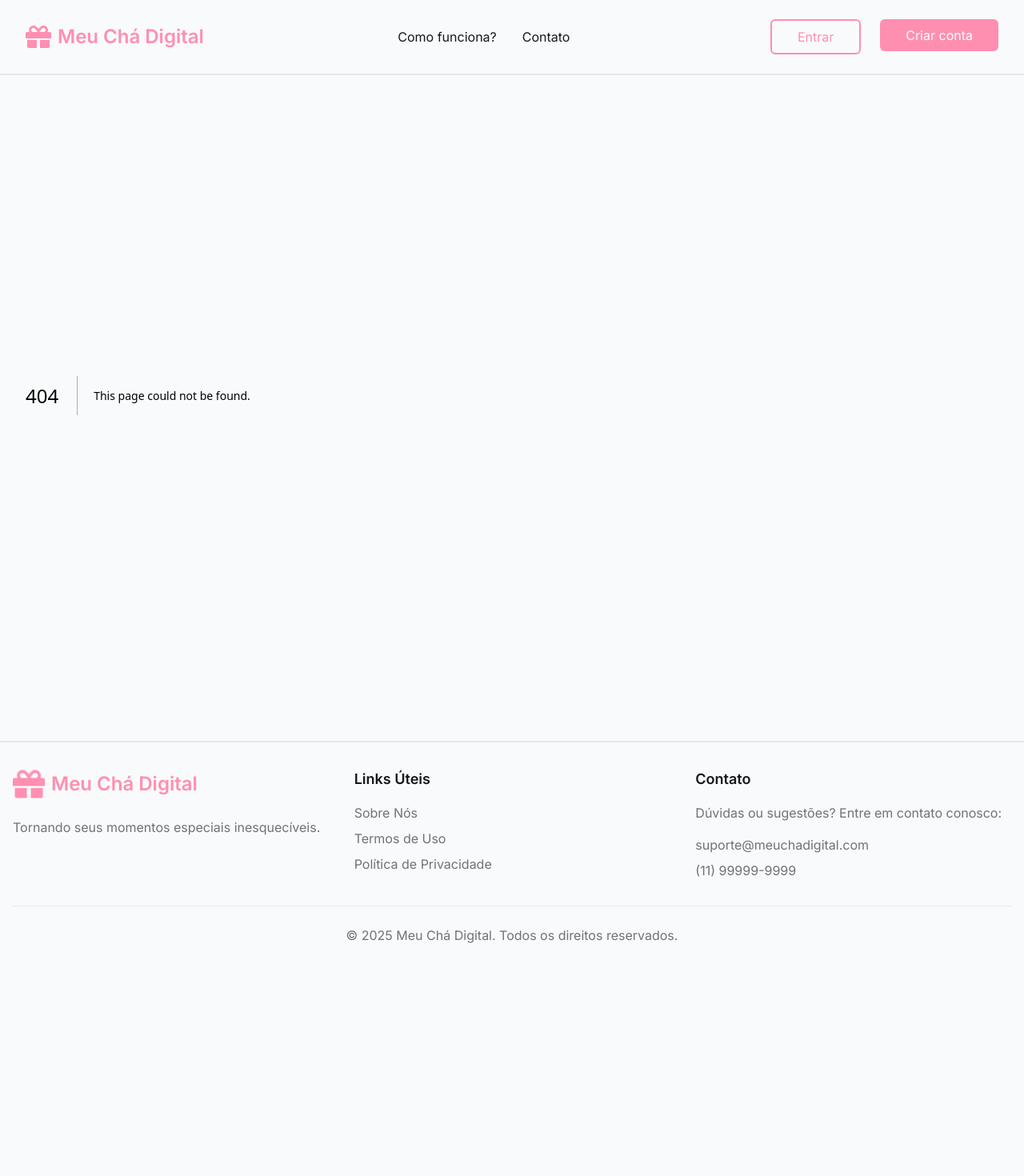
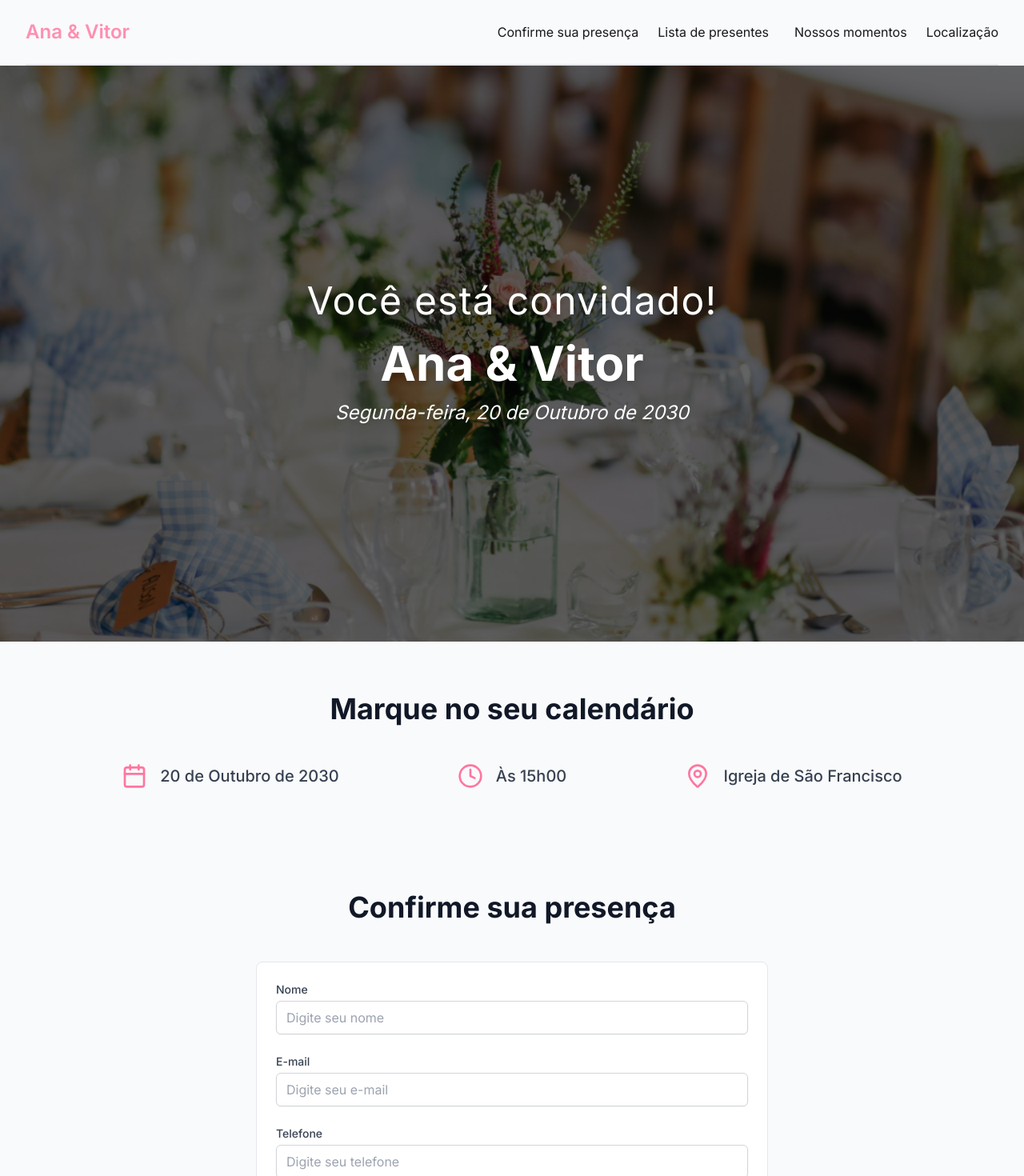
Before and after one commit to VitorHugoAntunes/MeuChaDigital-Frontend, a Next.js app: page /invitation in a window 1280 px wide. Before the commit this address had no page. Shown: the top 1470 px of the page at 80% size. Before the commit the page ends 1213 px from the top, so only its background shows below. Built offline with nearby package versions, Linux system fonts and the light colour scheme.

Commit message:
feat: add invitation page with custom header and footer

```diff
--- /dev/null
+++ b/src/app/invitation/page.tsx
@@ -0,0 +1,195 @@
+"use client";
+
+import inviteImage from '@/assets/invite.png';
+import Button from '@/components/Button';
+import Card from '@/components/Card';
+import InputField from '@/components/InputField';
+import InputTextArea from '@/components/InputTextArea';
+import NavLink from '@/components/NavLink';
+import { motion } from 'framer-motion';
+import { Calendar, Clock, Heart, MapPin, ArrowUp } from 'lucide-react';
+import Image from 'next/image';
+import { useEffect, useRef, useState } from 'react';
+
+export default function InvitationPage() {
+  const [showButton, setShowButton] = useState(false);
+  const headerRef = useRef<HTMLHeadElement>(null);
+  const [headerHeight, setHeaderHeight] = useState(0);
+
+  useEffect(() => {
+    const handleScroll = () => {
+      if (window.scrollY > 300) {
+        setShowButton(true);
+      } else {
+        setShowButton(false);
+      }
+    };
+
+    if (headerRef.current) {
+      setHeaderHeight(headerRef.current.clientHeight);
+    }
+
+    window.addEventListener('scroll', handleScroll);
+    return () => window.removeEventListener('scroll', handleScroll);
+  }, []);
+
+  const scrollToTop = () => {
+    window.scrollTo({
+      top: 0,
+      behavior: 'smooth',
+    });
+  };
+
+  return (
+    <div className="flex flex-col w-full">
+      <header ref={headerRef} className="flex items-center justify-between py-6 bg-background text-text-primary border-b-2 border-b-gray-200">
+        <h2 className="text-2xl font-semibold text-primary-light">Ana & Vitor</h2>
+
+        <nav className="flex space-x-6">
+          <a href="#rsvp" className="hover:text-primary transition">Confirme sua presença</a>
+          <NavLink href="/lists/gifts">Lista de presentes</NavLink>
+          <a href="#moments" className="hover:text-primary transition">Nossos momentos</a>
+          <a href="#location" className="hover:text-primary transition">Localização</a>
+        </nav>
+      </header>
+
+      <main className="flex flex-col flex-1 w-full">
+        <section
+          className="w-screen relative left-1/2 right-1/2 -mx-[50vw] flex items-center justify-center bg-no-repeat bg-center bg-cover"
+          style={
+            {
+              height: `calc(100vh - ${headerHeight}px)`,
+              backgroundImage: `url(${inviteImage.src})`,
+            }
+          }
+        >
+          <div className="absolute inset-0 bg-black bg-opacity-60"></div>
+
+          <motion.article initial={{ opacity: 0, y: 30 }} animate={{ opacity: 1, y: 0 }} transition={{ duration: 0.8 }} className="max-w-screen-lg mx-auto px-8 text-center relative z-10">
+            <h1 className="text-5xl text-white mb-6 drop-shadow-lg tracking-wide">Você está convidado!</h1>
+            <p className="text-6xl font-extrabold text-white mt-2 drop-shadow-lg">Ana & Vitor</p>
+            <time dateTime="2030-12-20" className="text-2xl text-white mt-4 block drop-shadow-lg italic">Segunda-feira, 20 de Outubro de 2030</time>
+          </motion.article>
+        </section>
+
+        <section className="text-center py-16 px-8">
+          <h2 className="text-4xl font-bold text-gray-900 mb-12">Marque no seu calendário</h2>
+          <div className="grid grid-cols-1 md:grid-cols-3 gap-8 max-w-screen-lg mx-auto">
+            <div className="flex items-center justify-center space-x-4">
+              <Calendar size={32} className="text-primary" />
+              <p className="text-xl text-gray-700 font-medium">20 de Outubro de 2030</p>
+            </div>
+            <div className="flex items-center justify-center space-x-4">
+              <Clock size={32} className="text-primary" />
+              <p className="text-xl text-gray-700 font-medium">Às 15h00</p>
+            </div>
+            <div className="flex items-center justify-center space-x-4">
+              <MapPin size={32} className="text-primary" />
+              <p className="text-xl text-gray-700 font-medium">Igreja de São Francisco</p>
+            </div>
+          </div>
+        </section>
+
+        <section id="rsvp" className="py-16 px-8 bg-gray-50">
+          <h2 className="text-center text-4xl font-bold text-gray-900 mb-12">Confirme sua presença</h2>
+          <Card className="max-w-screen-sm w-full mx-auto">
+            <form>
+              <InputField label="Nome" placeholder="Digite seu nome" />
+              <InputField label="E-mail" placeholder="Digite seu e-mail" />
+              <InputField label="Telefone" placeholder="Digite seu telefone" />
+              <InputTextArea label="Observações" placeholder="Restrições alimentares, dúvidas, etc." />
+              <div className="flex justify-between mt-8 gap-4">
+                <Button variant='outlined' widthFull>Recusar educadamente</Button>
+                <Button widthFull>Confirmar presença</Button>
+              </div>
+            </form>
+          </Card>
+        </section>
+
+        <section id="moments" className="w-screen relative left-1/2 right-1/2 -mx-[50vw] flex flex-col items-center py-16 mt-8 bg-white">
+          <h2 className="text-4xl font-bold text-gray-900 mb-12 text-center">Nossos momentos</h2>
+
+          <div className="grid grid-cols-1 md:grid-cols-2 gap-8 w-full max-w-6xl px-4">
+            <div className="md:col-span-2">
+              <Image
+                src={inviteImage.src}
+                alt="Imagem"
+                width={1600}
+                height={600}
+                className="w-full h-[500px] object-cover rounded-2xl shadow-lg"
+              />
+            </div>
+
+            <div className="flex justify-end">
+              <Image
+                src={inviteImage.src}
+                alt="Imagem"
+                width={800}
+                height={400}
+                className="w-full h-[400px] object-cover rounded-2xl shadow-lg"
+              />
+            </div>
+
+            <div className="flex justify-start">
+              <Image
+                src={inviteImage.src}
+                alt="Imagem"
+                width={800}
+                height={400}
+                className="w-full h-[400px] object-cover rounded-2xl shadow-lg"
+              />
+            </div>
+
+            <div className="md:col-span-2">
+              <Image
+                src={inviteImage.src}
+                alt="Imagem"
+                width={1600}
+                height={600}
+                className="w-full h-[500px] object-cover rounded-2xl shadow-lg"
+              />
+            </div>
+          </div>
+        </section>
+
+        <section id="location" className="text-center py-16 px-8">
+          <h3 className="text-4xl font-bold text-gray-900 mb-12">Localização</h3>
+
+          <Card className="max-w-screen-md w-full mx-auto rounded-3xl">
+            <iframe
+              src="https://www.google.com/maps/embed?pb=!1m18!1m12!1m3!1d3657.007294888034!2d-46.64662538498427!3d-23.56914868467948!2m3!1f0!2f0!3f0!3m2!1i1024!2i768!4f13.1!3m3!1m2!1s0x94ce5b0d0f2c1f3f%3A0x5e7e0f3b0a8d0f7d!2sIgreja%20de%20S%C3%A3o%20Francisco!5e0!3m2!1spt-BR!2sbr!4v1633865446488!5m2!1spt-BR!2sbr"
+              width="100%"
+              height="450"
+              style={{ border: 0 }}
+              allowFullScreen
+              loading="lazy"
+              className='rounded-2xl'
+            ></iframe>
+
+            <div className="mt-8">
+              <p className="text-xl text-gray-700 font-medium">Igreja de São Francisco</p>
+              <p className="text-lg text-gray-700">Rua São Francisco, 123 - Centro, São Paulo - SP</p>
+              <p className="text-lg text-gray-700">CEP: 12345-678</p>
+            </div>
+          </Card>
+        </section>
+      </main>
+
+      <footer className="py-8 text-center w-screen relative left-1/2 right-1/2 -mx-[50vw] border-t-2 border-t-gray-200">
+        <p className="text-sm">Faça parte deste momento especial!</p>
+        <p className="text-sm mt-2">
+          <Heart size={16} className="text-primary inline-block" /> Ana & Vitor <Heart size={16} className="text-primary inline-block" />
+        </p>
+      </footer>
+
+      {showButton && (
+        <button
+          onClick={scrollToTop}
+          className="fixed bottom-8 right-8 p-4 bg-primary text-white rounded-full shadow-lg hover:bg-primary-dark transition-all duration-300"
+        >
+          <ArrowUp size={24} />
+        </button>
+      )}
+    </div>
+  );
+}
--- a/src/components/Footer/index.tsx
+++ b/src/components/Footer/index.tsx
@@ -10,7 +10,7 @@ export default function Footer() {
   const currentUrl = pathName.split('?')[0];
 
   // Não exibe o footer em páginas específicas
-  if (currentUrl === '/sign-in' || currentUrl === '/create-gift-list') {
+  if (currentUrl === '/sign-in' || currentUrl === '/create-gift-list' || currentUrl === '/invitation') {
     return null;
   }
 
--- a/src/components/Header/index.tsx
+++ b/src/components/Header/index.tsx
@@ -12,7 +12,7 @@ export default function Header() {
   const pathName = usePathname();
   const currentUrl = pathName.split('?')[0];
 
-  if (currentUrl === '/sign-in') {
+  if (currentUrl === '/sign-in' || currentUrl === '/invitation') {
     return null;
   }
 
```
Also changed, not shown: src/assets/invite.png (added).
